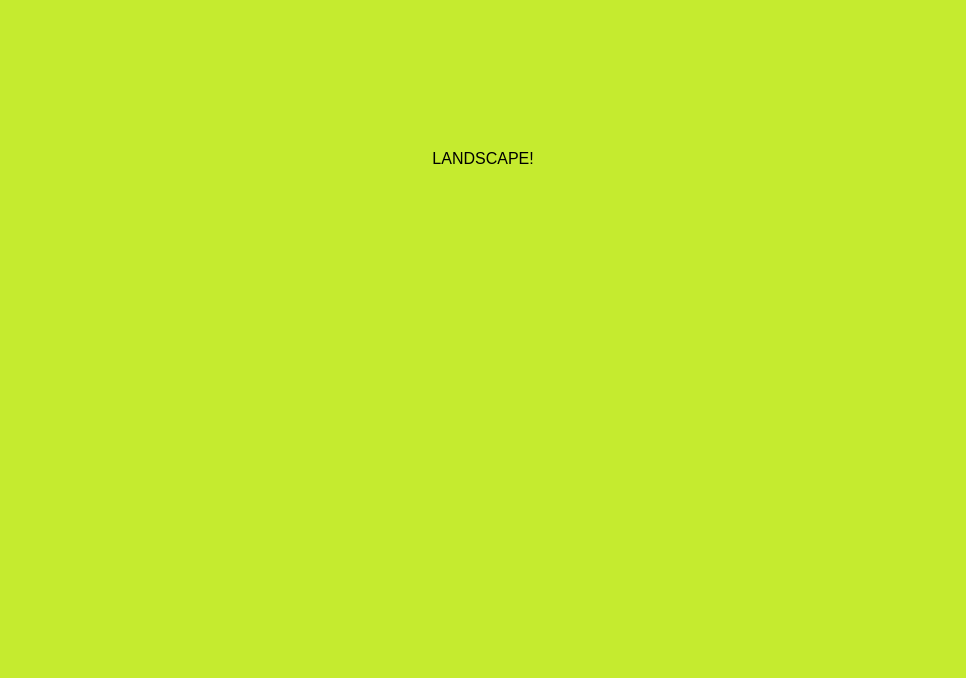
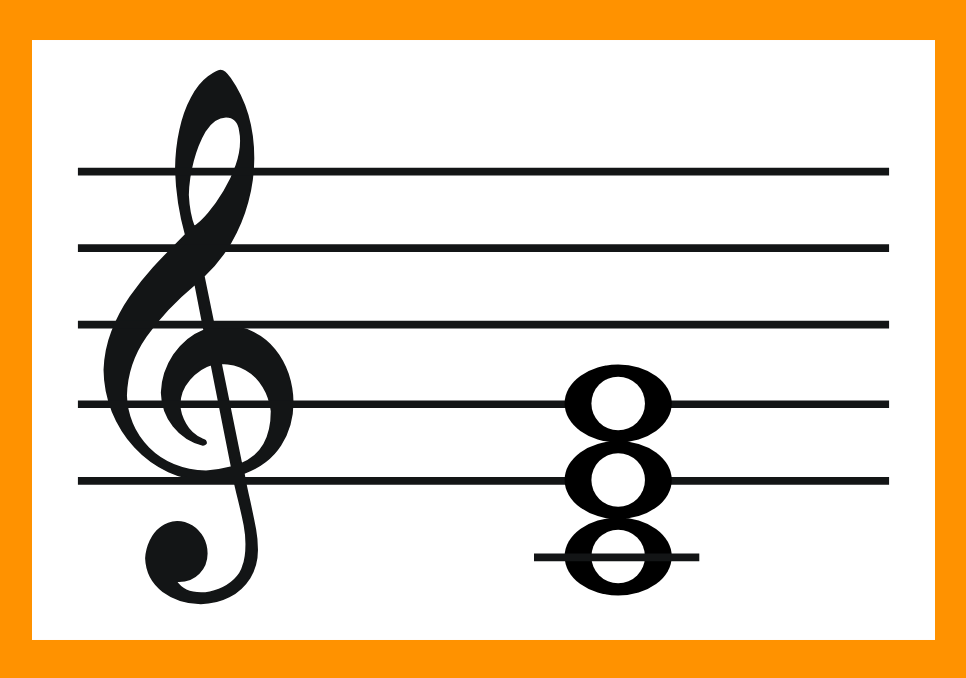
Before and after one commit to ltsbryant1125/idm361-bl629, a plain HTML site: page index.html in a window 1280 px wide. Shown: the whole page, without its empty margins (157-1123 px from the left). Drawn offline with Linux system fonts and the light colour scheme.

Commit message:
updated img and code
Added two chord diagram images and updated code

```diff
--- a/css/css-main.css
+++ b/css/css-main.css
@@ -1,17 +1,17 @@
 body {
-	background-color:#B1D1E1;
+	background-color:#4682e3;
 }
 
 #content {
-	min-width: 320px;
+	min-width: 300px;
 	margin: 10px auto;
 }
 
 #face {
-	width: 100px;
-	height: 100px;
-	margin: 90px auto 10px;
-	background: url(img/face_smile.svg);
+	width: 100%;
+	height: 100%;
+	margin: 50px auto 10px;
+	background: url(../img/C-Chord.svg);
 }
 
 #output {
@@ -20,26 +20,41 @@ body {
 
 @media only screen and (orientation:portrait) {
 	body {
-		background-color: #B1D1E1;
+		background-color: #4682e3;
 	}
 	#face {
-		margin: 90px auto 10px;
-		background: url(img/face_smile.svg);
+		margin: 50px auto 10px;
+		background: url(../img/C-Chord.svg);
+		width: 300px;
+		height: 484px;
+		background-size: contain;
+		background-position: center;
+		background-repeat: no-repeat;
 	}
 	#output:after {
-		content: 'PORTRAIT!';
+		content: 'Open C';
+		font-size: 2rem;
+		font-weight: bold;
 	}
 }
 
 @media only screen and (orientation:landscape) {
 	body {
-		background-color: #c5eb2f;
+		background-color: #FF9200;
 	}
 	#face {
 		margin: 40px auto 10px;
-		background: url(img/face_frown.svg);
+		background: url(../img/C-Chord-Standard-Notation.svg);
+		width: 75vw;
+		height: 75vh;
+		background-size: contain;
+		background-position: center;
+		background-repeat: no-repeat;
 	}
 	#output:after {
-		content: 'LANDSCAPE!';
+		/* content: 'Standard Notation'; */
+		color: #FFFFFF;
+		font-size: 2rem;
+		font-weight: bold;
 	}
 }
--- a/index.html
+++ b/index.html
@@ -1,7 +1,7 @@
 <!DOCTYPE html>
 <html lang="en">
 <head>
-    <title>Document</title>
+    <title>Omni-Chords</title>
 	<!-- META -->
 	<meta name="viewport" content="initial-scale= 1.0, user-scalable=no, width=device-width, maximum-scale=1.0">
 
@@ -12,7 +12,7 @@
 	<meta name="apple-mobile-web-app-status-bar-style" content="black">
 
 	<!-- Makes the app title different from the title tag -->
-	<meta name="apple-mobile-web-app-title" content="Face">
+	<meta name="apple-mobile-web-app-title" content="Omni-Chords">
 
 	<!-- Disables auto phone number format-detection -->
 	<meta name="format-detection" content="telephone=no">
```
Also changed, not shown: img/C-Chord-Standard-Notation.svg (added), img/C-Chord.svg (added), 1 other file.
